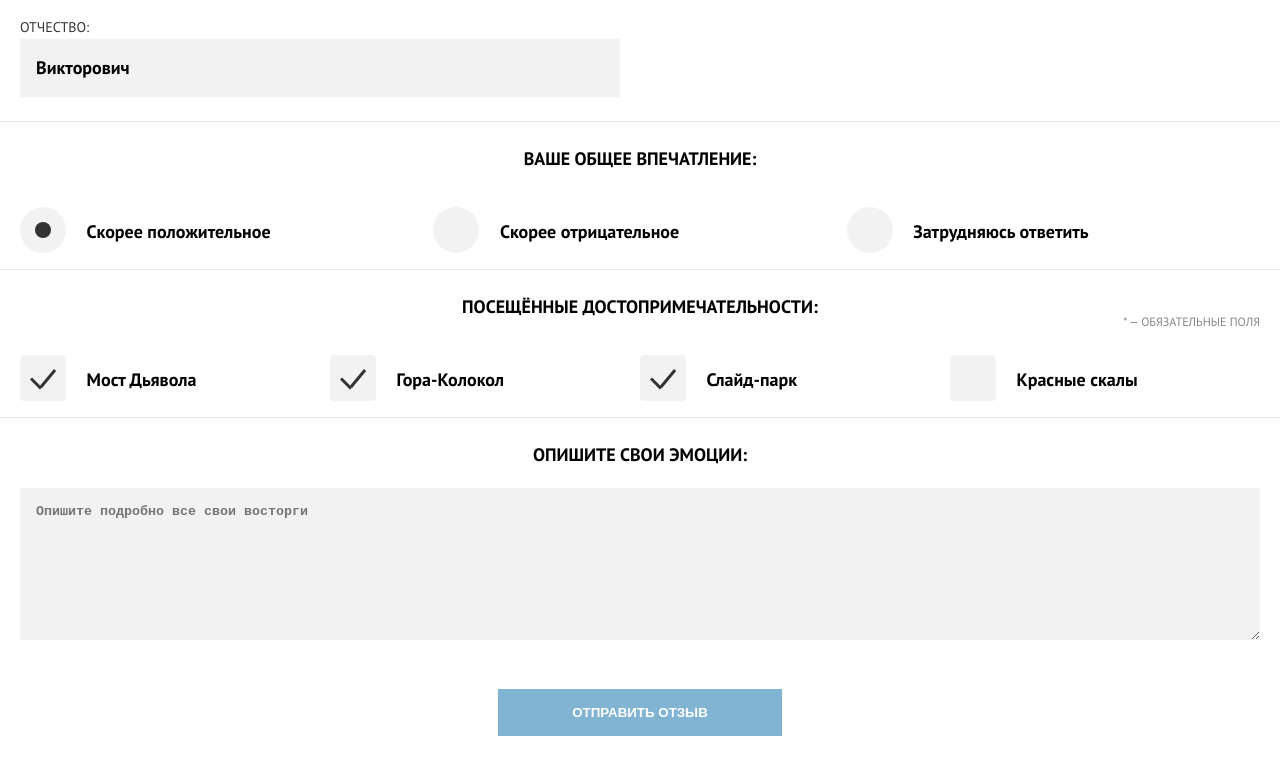
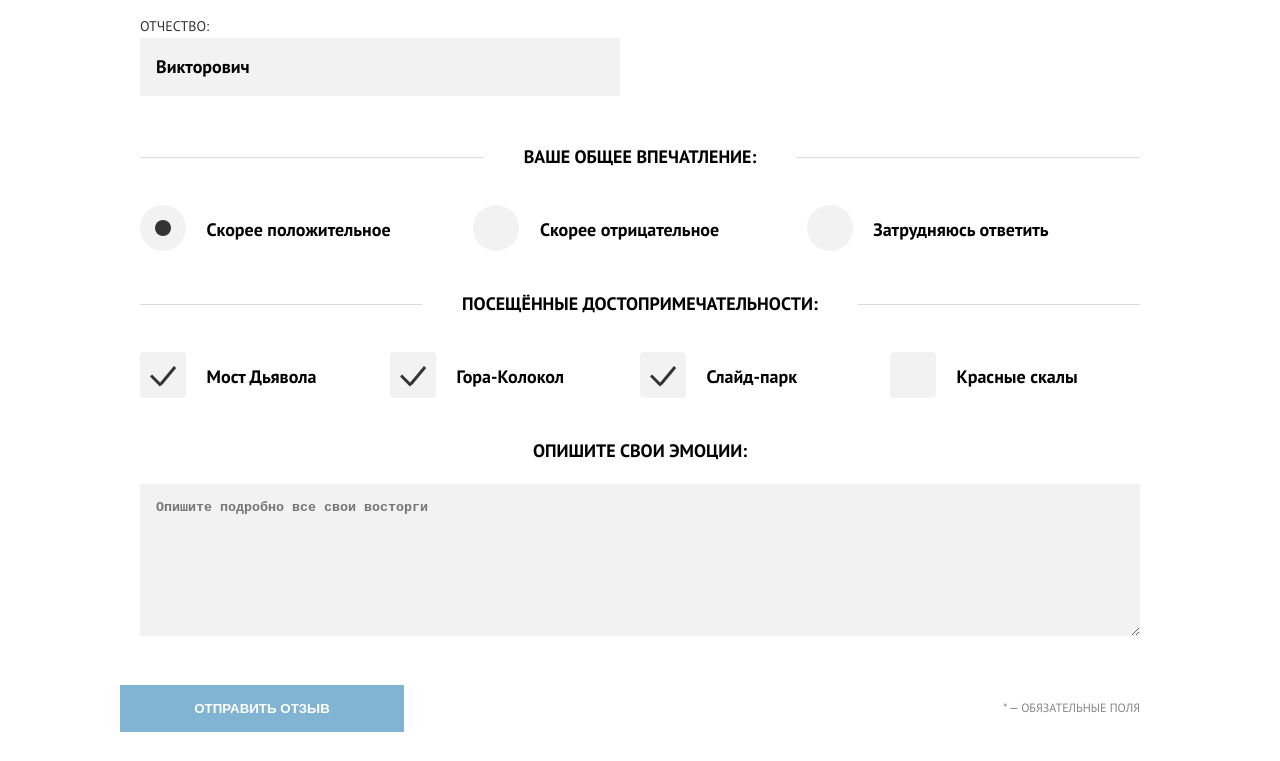
Before and after one commit to htmlacademy-adaptive/2236401-sedona-27, a website: page source/form.html in a window 1280 px wide. Shown: the part 656-1417 px from the top of the page. Drawn offline with nearby package versions, Linux system fonts and the light colour scheme; files that its build step writes are made by us from their sources.

Commit message:
Адаптация test-0

```diff
--- a/source/form.html
+++ b/source/form.html
@@ -111,7 +111,7 @@
             </fieldset>
           </div>
           <div class="review-form__container">
-            <fieldset class="review-form__group">
+            <fieldset class="review-form__group review-form--has-border">
               <legend class="review-form__title">
                 Ваше общее впечатление:
               </legend>
@@ -147,7 +147,7 @@
             </fieldset>
           </div>
           <div class="review-form__container">
-            <fieldset class="review-form__group">
+            <fieldset class="review-form__group review-form--has-border">
               <legend class="review-form__title">
                 Посещённые достопримечательности:
               </legend>
--- a/source/less/blocks/main-container.less
+++ b/source/less/blocks/main-container.less
@@ -12,4 +12,12 @@
 
 .main-container__review {
   padding-top: 4px;
+
+  @media (min-width: @tablet-width) {
+    margin: 0 60px;
+  }
+
+  @media (min-width: @desctop-width) {
+    margin: 0 120px;
+  }
 }
--- a/source/less/blocks/review-form.less
+++ b/source/less/blocks/review-form.less
@@ -12,6 +12,7 @@
 
   @media (min-width: @tablet-width) {
     width: 100%;
+    border-top: none;
   }
 }
 
@@ -33,6 +34,10 @@
   font-weight: 700;
   margin-bottom: 20px;
   text-align: center;
+
+  @media (min-width: @tablet-width) {
+    padding: 0 40px;
+  }
 }
 
 .review-form__checkradio {
@@ -75,10 +80,10 @@
   color: rgba(51, 51, 51, 0.6);
   text-align: right;
   padding: 0 20px;
+}
 
-  @media (min-width: @tablet-width) {
-    position: absolute;
-    right: 0;
-    bottom: -25%;
+@media (min-width: @tablet-width) {
+  .review-form--has-border {
+    border-top: 1px solid #dbdbdb;
   }
 }
--- a/source/less/blocks/review.less
+++ b/source/less/blocks/review.less
@@ -27,6 +27,12 @@
   margin: auto;
 
   @media (min-width: @tablet-width) {
-    position: relative;
+    margin: 0 auto 0 0;
   }
 }
+
+@media (min-width: @tablet-width) {
+  .review__form {
+    margin-bottom: 60px;
+  }
+}
```
